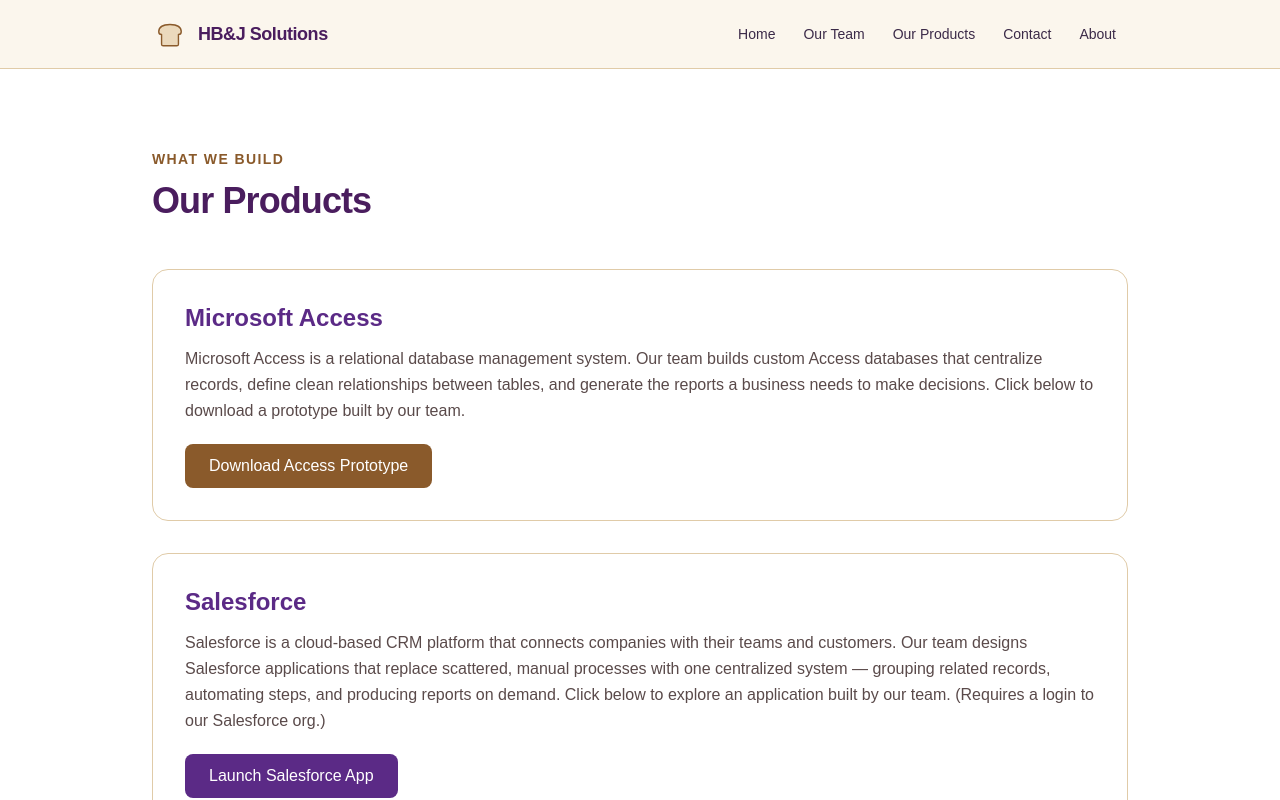
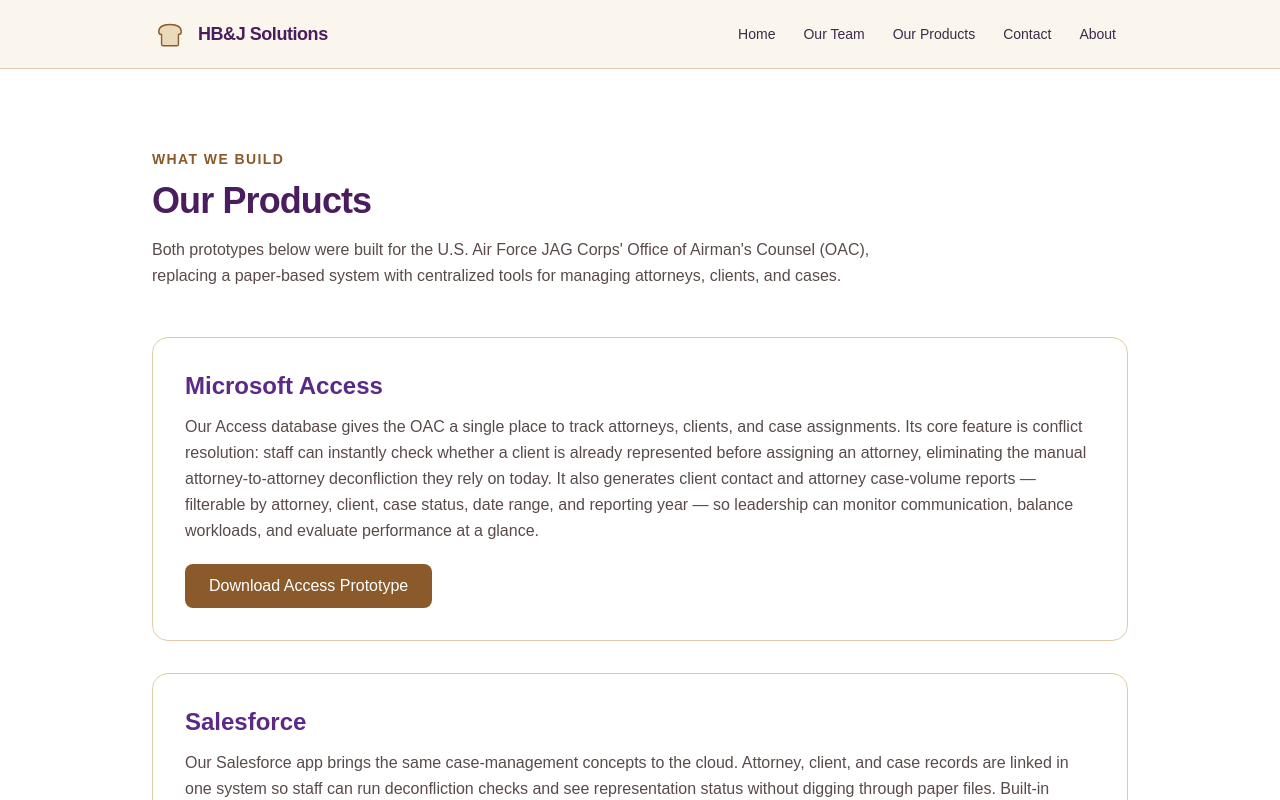
Before and after one commit to hsputney-alt/hbj-solutions, a Next.js app: page /products in a window 1280 px wide. Shown: the top 800 px of the page. Built offline with nearby package versions, Linux system fonts and the light colour scheme.

Commit message:
Update product descriptions to describe prototypes

```diff
--- a/app/products/page.tsx
+++ b/app/products/page.tsx
@@ -6,12 +6,15 @@
     <section className="max-w-5xl mx-auto px-6 py-20">
       <p className="text-sm font-semibold tracking-widest text-[#8A5A2B] uppercase">What We Build</p>
       <h1 className="mt-3 text-4xl font-extrabold tracking-tight text-[#4A1D5E]">Our Products</h1>
+      <p className="mt-4 max-w-3xl text-[#5A4A4A] leading-relaxed">
+        Both prototypes below were built for the U.S. Air Force JAG Corps&apos; Office of Airman&apos;s Counsel (OAC), replacing a paper-based system with centralized tools for managing attorneys, clients, and cases.
+      </p>
 
       <div className="mt-12 space-y-8">
         <article className="rounded-2xl border border-[#E0CBA8] bg-white/60 p-8">
           <h2 className="text-2xl font-bold text-[#5B2A86]">Microsoft Access</h2>
           <p className="mt-3 text-[#5A4A4A] leading-relaxed">
-            Microsoft Access is a relational database management system. Our team builds custom Access databases that centralize records, define clean relationships between tables, and generate the reports a business needs to make decisions. Click below to download a prototype built by our team.
+            Our Access database gives the OAC a single place to track attorneys, clients, and case assignments. Its core feature is conflict resolution: staff can instantly check whether a client is already represented before assigning an attorney, eliminating the manual attorney-to-attorney deconfliction they rely on today. It also generates client contact and attorney case-volume reports — filterable by attorney, client, case status, date range, and reporting year — so leadership can monitor communication, balance workloads, and evaluate performance at a glance.
           </p>
           <a href={accessUrl} target="_blank" rel="noopener noreferrer" className="mt-5 inline-block px-6 py-2.5 rounded-lg bg-[#8A5A2B] text-white font-medium hover:bg-[#6F4720] transition-colors">Download Access Prototype</a>
         </article>
@@ -19,7 +22,7 @@
         <article className="rounded-2xl border border-[#E0CBA8] bg-white/60 p-8">
           <h2 className="text-2xl font-bold text-[#5B2A86]">Salesforce</h2>
           <p className="mt-3 text-[#5A4A4A] leading-relaxed">
-            Salesforce is a cloud-based CRM platform that connects companies with their teams and customers. Our team designs Salesforce applications that replace scattered, manual processes with one centralized system — grouping related records, automating steps, and producing reports on demand. Click below to explore an application built by our team. (Requires a login to our Salesforce org.)
+            Our Salesforce app brings the same case-management concepts to the cloud. Attorney, client, and case records are linked in one system so staff can run deconfliction checks and see representation status without digging through paper files. Built-in reports and a workload dashboard surface each attorney&apos;s active caseload and office-wide performance in real time, giving management the centralized oversight the OAC currently lacks. Click below to explore the app. (Requires a login to our Salesforce org.)
           </p>
           <a href={salesforceUrl} target="_blank" rel="noopener noreferrer" className="mt-5 inline-block px-6 py-2.5 rounded-lg bg-[#5B2A86] text-white font-medium hover:bg-[#4A1D5E] transition-colors">Launch Salesforce App</a>
         </article>
```
